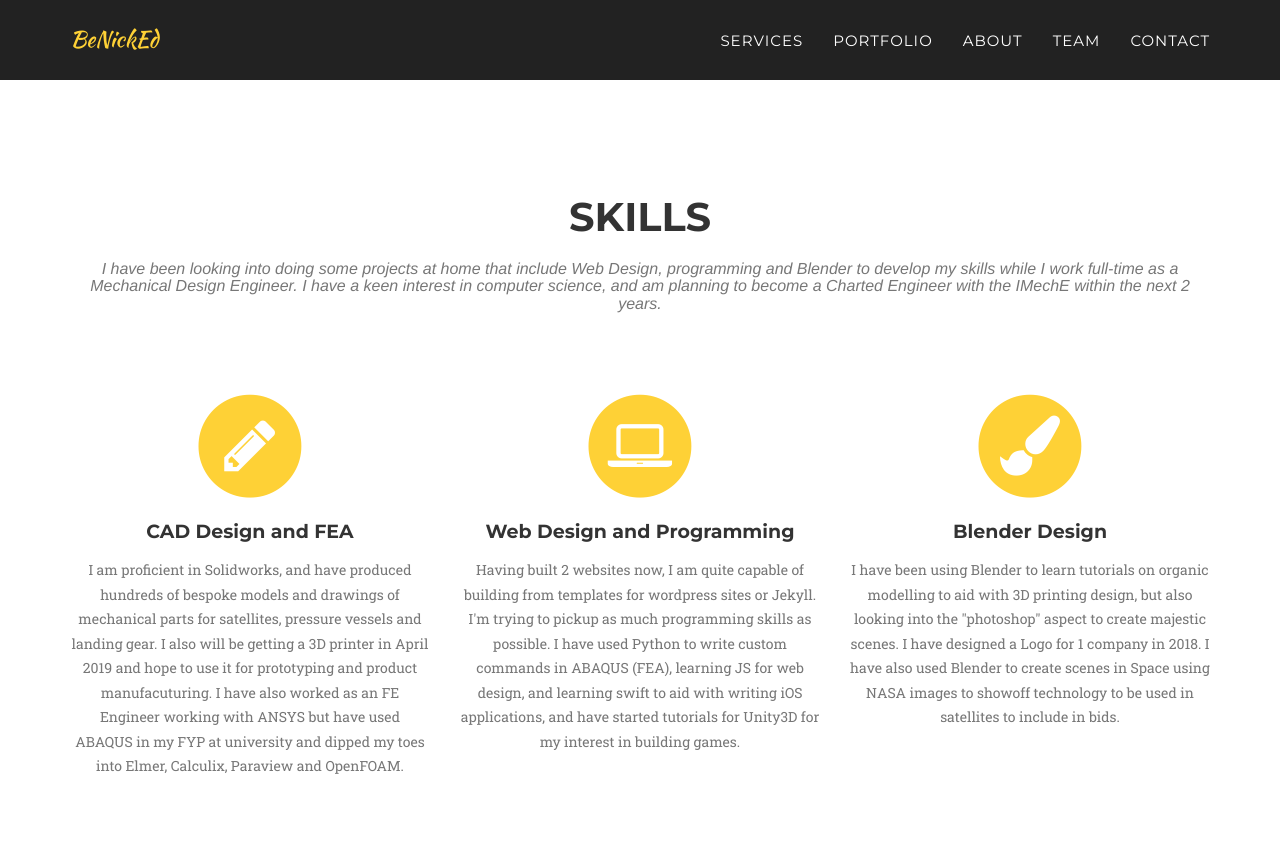
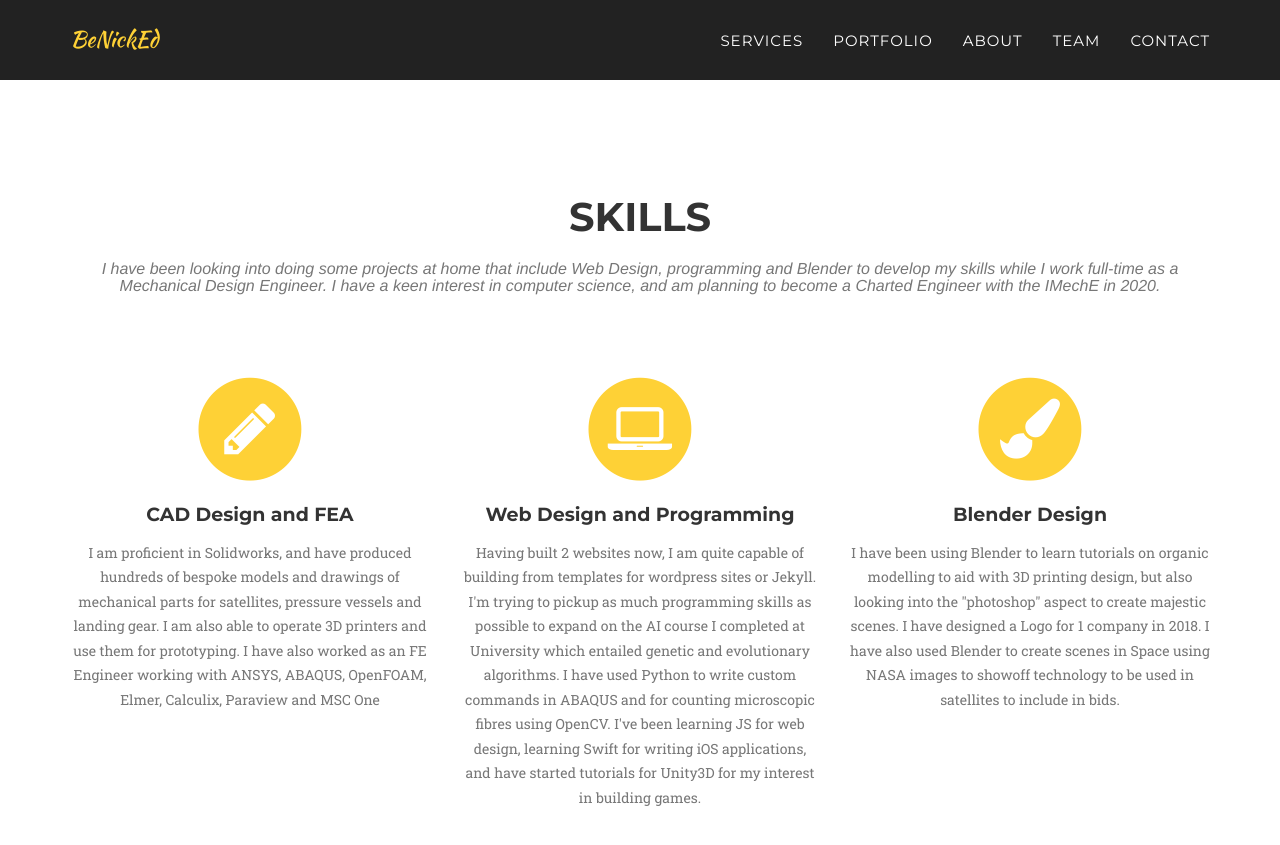
Before and after one commit to lilNickyg/NickGraham.github.io, a Jekyll site: the page built from index.html, in a window 1280 px wide and 900 px high, scrolled down 713 px. Shown: the top 845 px of the window. Built offline with Jekyll 4.4.1, drawn with Linux system fonts in a browser that asks for light colours; some web fonts are replaced; some of the changed text lies outside the part shown.

Commit message:
Quick update

```diff
--- a/_includes/services.html
+++ b/_includes/services.html
@@ -4,7 +4,7 @@
             <div class="row">
                 <div class="col-lg-12 text-center">
                     <h2 class="section-heading">Skills</h2>
-                    <h3 class="section-subheading text-muted">I have been looking into doing some projects at home that include Web Design, programming and Blender to develop my skills while I work full-time as a Mechanical Design Engineer. I have a keen interest in computer science, and am planning to become a Charted Engineer with the IMechE within the next 2 years.</h3>
+                    <h3 class="section-subheading text-muted">I have been looking into doing some projects at home that include Web Design, programming and Blender to develop my skills while I work full-time as a Mechanical Design Engineer. I have a keen interest in computer science, and am planning to become a Charted Engineer with the IMechE in 2020.</h3>
                 </div>
             </div>
             <div class="row text-center">
@@ -15,7 +15,7 @@
                     </span>
                     <h4 class="service-heading">CAD Design and FEA</h4>
                     <p class="text-muted">I am proficient in Solidworks, and have produced hundreds of bespoke models and drawings of mechanical parts for satellites, pressure vessels and landing gear.
-                       I also will be getting a 3D printer in April 2019 and hope to use it for prototyping and product manufacuturing. I have also worked as an FE Engineer working with ANSYS but have used ABAQUS in my FYP at university and dipped my toes into Elmer, Calculix, Paraview and OpenFOAM. </p>
+                       I am also able to operate 3D printers and use them for prototyping. I have also worked as an FE Engineer working with ANSYS, ABAQUS, OpenFOAM, Elmer, Calculix, Paraview and MSC One  </p>
                 </div>
                 <div class="col-md-4">
                     <span class="fa-stack fa-4x">
@@ -23,8 +23,8 @@
                         <i class="fa fa-laptop fa-stack-1x fa-inverse"></i>
                     </span>
                     <h4 class="service-heading">Web Design and Programming</h4>
-                    <p class="text-muted">Having built 2 websites now, I am quite capable of building from templates for wordpress sites or Jekyll. I'm trying to pickup as much programming skills as possible.
-                    I have used Python to write custom commands in ABAQUS (FEA), learning JS for web design, and learning swift to aid with writing iOS applications, and have started tutorials for Unity3D for my interest in building games.</p>
+                    <p class="text-muted">Having built 2 websites now, I am quite capable of building from templates for wordpress sites or Jekyll. I'm trying to pickup as much programming skills as possible to expand on the AI course I completed at University which entailed genetic and evolutionary algorithms.
+                    I have used Python to write custom commands in ABAQUS and for counting microscopic fibres using OpenCV. I've been learning JS for web design, learning Swift for writing iOS applications, and have started tutorials for Unity3D for my interest in building games.</p>
                 </div>
                 <div class="col-md-4">
                     <span class="fa-stack fa-4x">
--- a/_includes/team.html
+++ b/_includes/team.html
@@ -30,7 +30,7 @@
             </div>
             <div class="row">
                 <div class="col-lg-8 col-lg-offset-2 text-center">
-                    <p class="large text-muted">Fun Fact: Eddie is a part-time streamer on Twitch.tv playing old Runescape and living in Hong Kong. Find him <a href="https://www.twitch.tv/kahaiz/videos">here...</a></p>
+                    <p class="large text-muted">Fun Fact: Eddie is a part-time streamer on Twitch.tv playing old school Runescape and living in Hong Kong. Find him <a href="https://www.twitch.tv/kahaiz/videos">here...</a></p>
                 </div>
             </div>
         </div>
```
